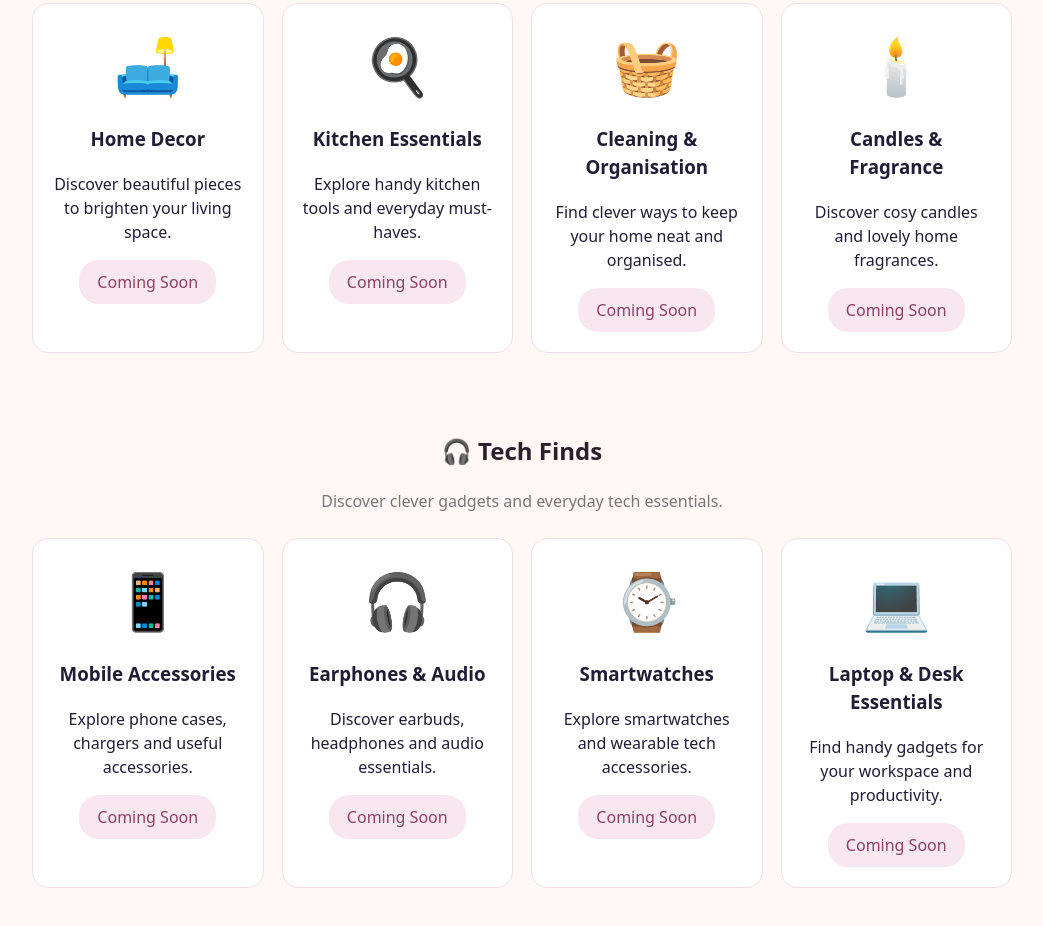
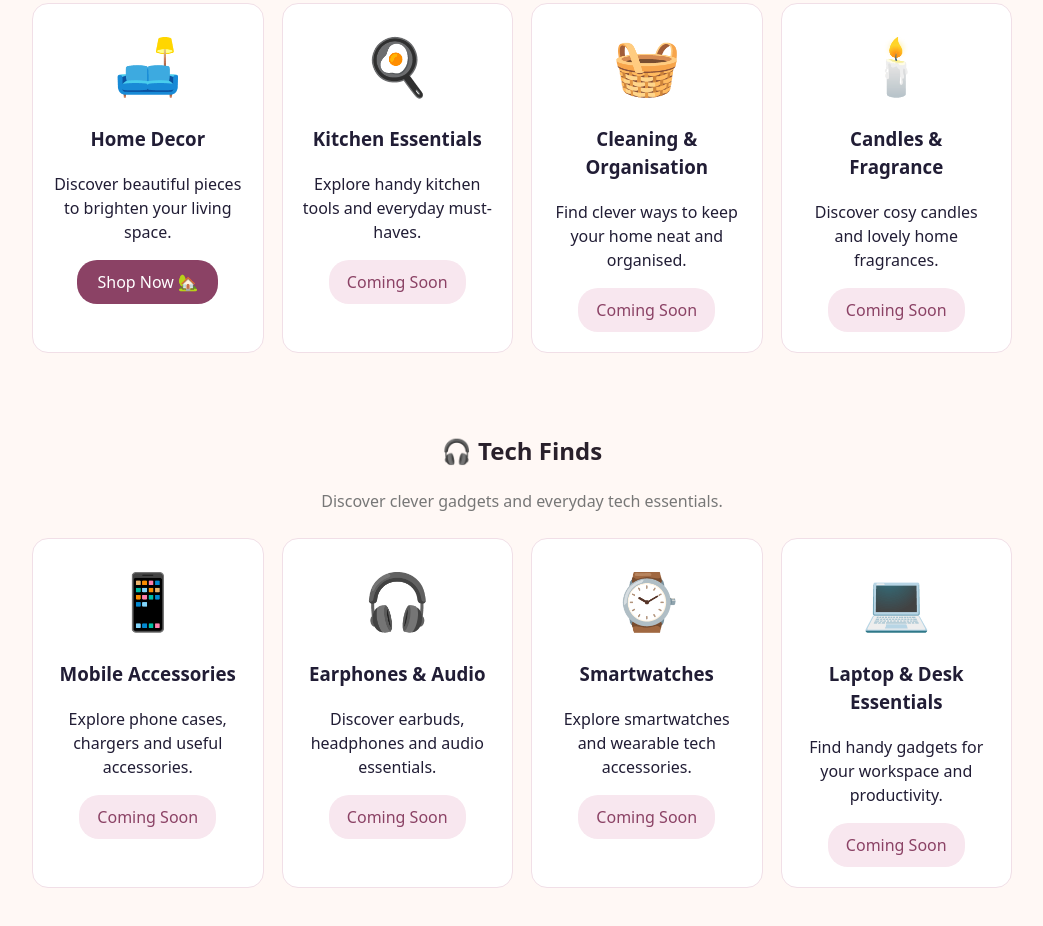
Before and after one commit to shonalibaske-maker/Pocketboost, a plain HTML site: page index.html in a window 1280 px wide. Shown: the part 7095-8021 px from the top of the page, without its empty margins (118-1161 px from the left). Drawn offline with Linux system fonts and the light colour scheme.

Commit message:
Update index.html

```diff
--- a/index.html
+++ b/index.html
@@ -512,10 +512,15 @@ Shop Now 💍
 
     <div style="background:#fff;border:1px solid #f1dfe7;border-radius:16px;padding:20px;text-align:center;">
       <div style="font-size:55px;">🛋️</div>
-      <h3>Home Decor</h3>
-      <p>Discover beautiful pieces to brighten your living space.</p>
-      <span style="display:inline-block;background:#f8e7ef;color:#8b4265;padding:10px 18px;border-radius:20px;">Coming Soon</span>
-    </div>
+<h3>Home Decor</h3>
+<p>Discover beautiful pieces to brighten your living space.</p>
+<a href="https://www.amazon.in/dp/B0HNVY2SQ7?tag=pocketboostfi-21"
+target="_blank"
+rel="nofollow sponsored noopener"
+style="display:inline-block;background:#8b4265;color:white;padding:10px 20px;border-radius:20px;text-decoration:none;">
+Shop Now 🏡
+</a>
+</div>
 
     <div style="background:#fff;border:1px solid #f1dfe7;border-radius:16px;padding:20px;text-align:center;">
       <div style="font-size:55px;">🍳</div>
```
